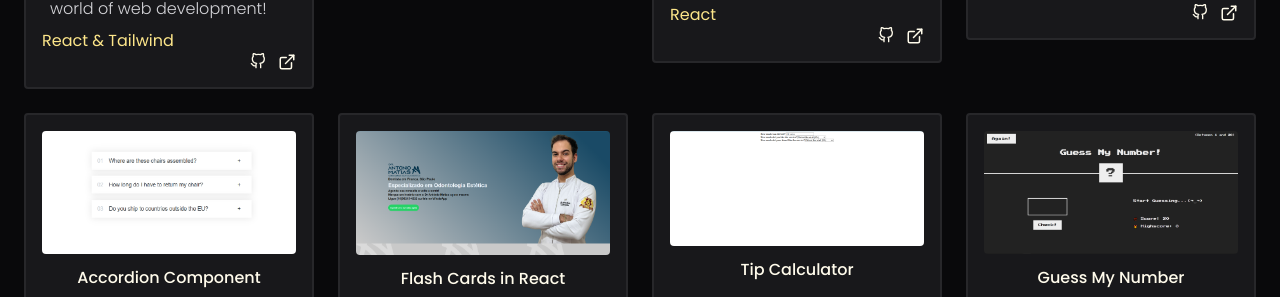
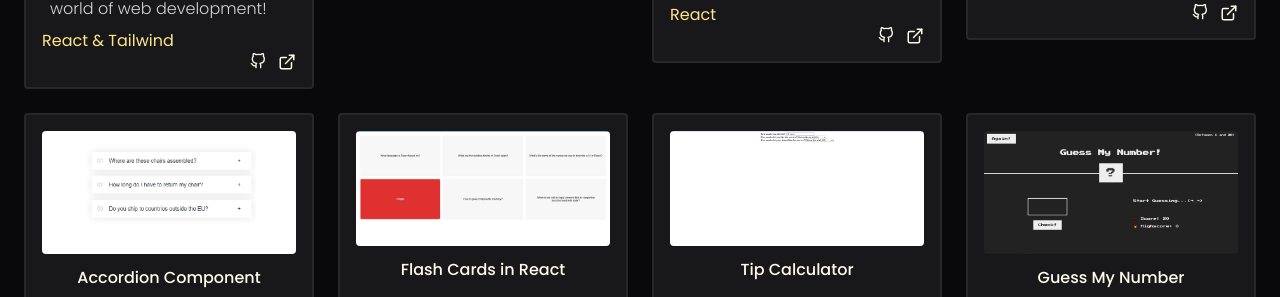
Before and after one commit to SouzaMVictor/portfolio-victor, a React (Vite) app: page / in a window 1280 px wide. Shown: the part 2619-2916 px from the top of the page. Built offline with nearby package versions, Linux system fonts and the light colour scheme.

Commit message:
image for flahs cards in react

```diff
--- a/src/Porfolio.jsx
+++ b/src/Porfolio.jsx
@@ -8,6 +8,7 @@ import Glass from "./assets/glass.png";
 import TipCalc from "./assets/tip-calculator.png";
 import EatNSplit from "./assets/eatnsplit.png";
 import FarAway from "./assets/faraway.png";
+import FlashCards from "./assets/flashcards.png";
 //colocar link em cada um --> github e vercel
 //read more nos textos do portfolio(text expander)
 const initialPortfolio = [
@@ -48,8 +49,8 @@ const initialPortfolio = [
     tools: "React",
     description:
       "I developed a website in React that serves as a travel checklist. It allows users to add, edit, and check off items, ensuring nothing essential is forgotten before a trip. It's a simple yet incredibly useful tool for organizing travels efficiently. While developing it, I enhanced my skills in state management with React and focused on creating an intuitive and functional interface.",
-    github: "https://github.com/SouzaMVictor/portfolio-victor",
-    link: "#",
+    github: "https://github.com/SouzaMVictor/far-away-travel-list",
+    link: "#https://far-away-travel-list-psi.vercel.app/",
   },
   {
     id: 5,
@@ -64,11 +65,11 @@ const initialPortfolio = [
   {
     id: 6,
     title: "Flash Cards in React",
-    image: ImgAntonio,
+    image: FlashCards,
     tools: "React",
     description: "Practice game for a React course about React and it's tools.",
-    github: "https://github.com/SouzaMVictor/portfolio-victor",
-    link: "#",
+    github: "https://github.com/SouzaMVictor/flash-cards",
+    link: "https://d5dnlg.csb.app/",
   },
   {
     id: 7,
```
Also changed, not shown: src/assets/flashcards.png (added).
